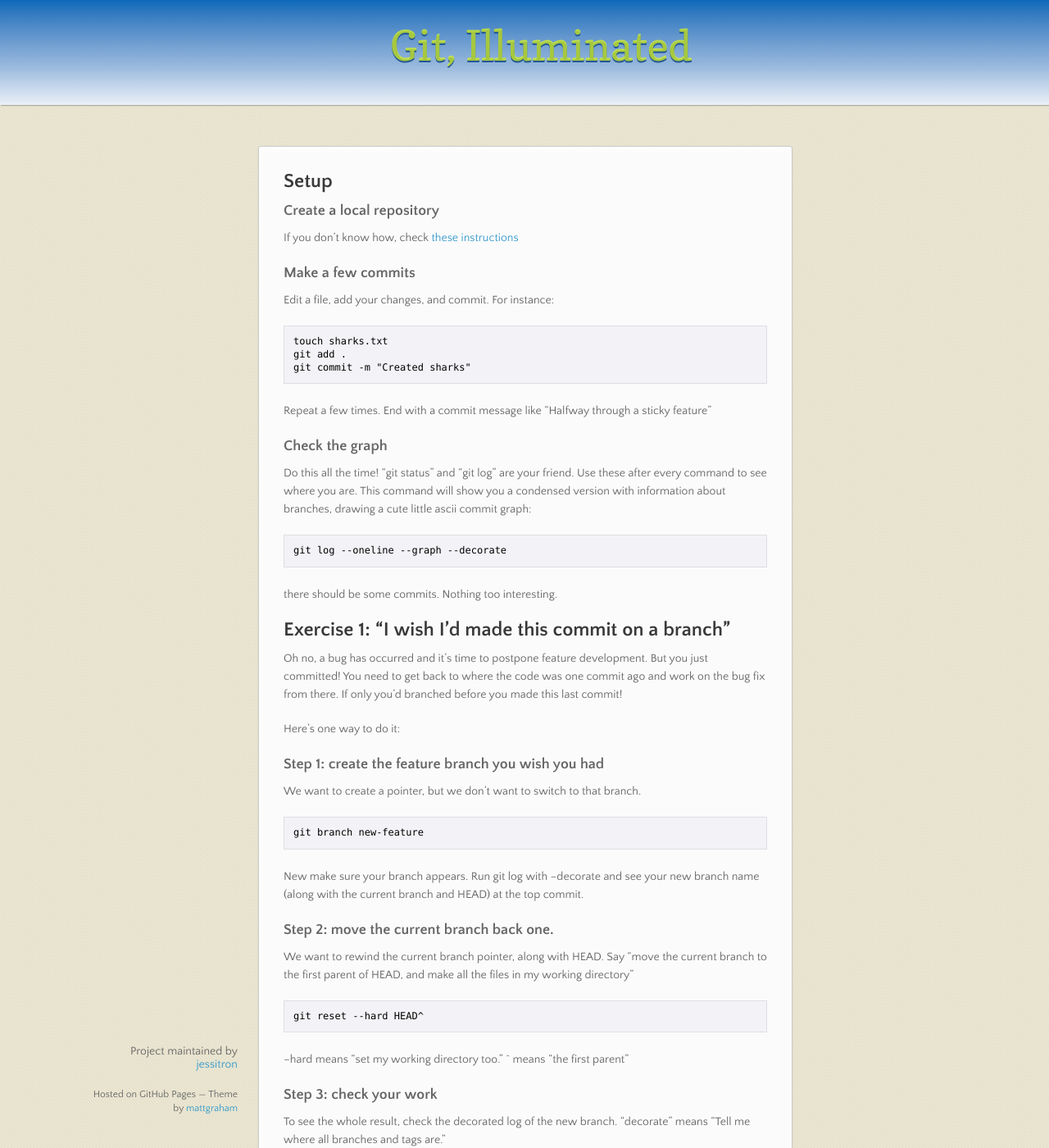
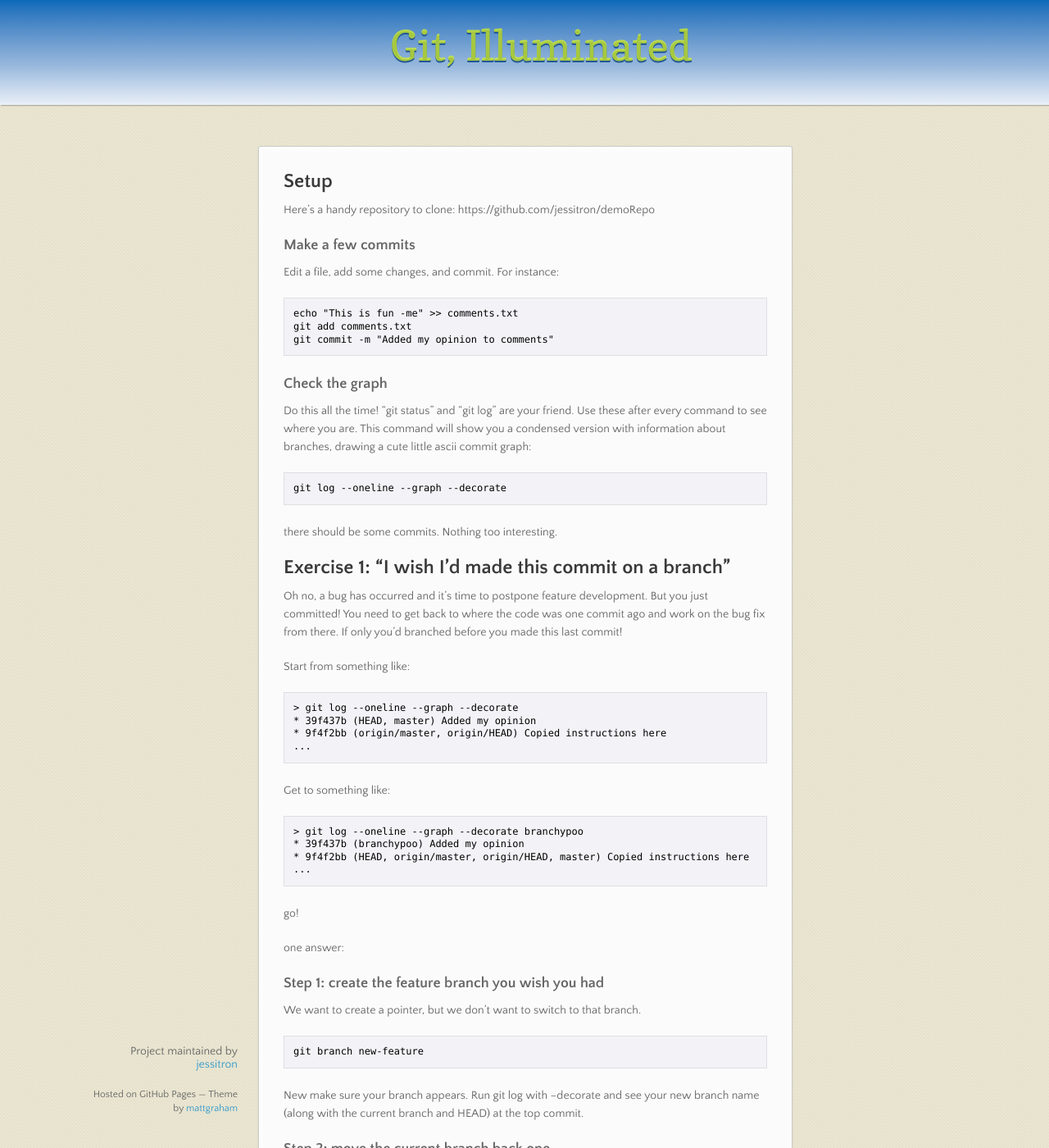
Before and after one commit to jessitron/git-happens, a Jekyll site: the page built from exercises/moveToBranch.md, in a window 1280 px wide and 1400 px high. Shown: the whole window at 82% size. Built offline with Jekyll 4.4.1, drawn with Linux system fonts in a browser that asks for light colours; nearby versions of some CDN libraries.

Commit message:
Update first exercise

```diff
--- a/exercises/moveToBranch.md
+++ b/exercises/moveToBranch.md
@@ -3,17 +3,15 @@
 ---
 
 ## Setup
-### Create a local repository
-If you don't know how, check [these instructions](../init.html)
+
+Here's a handy repository to clone: https://github.com/jessitron/demoRepo
 
 ### Make a few commits
-Edit a file, add your changes, and commit. For instance:
+Edit a file, add some changes, and commit. For instance:
 
-    touch sharks.txt
-    git add .
-    git commit -m "Created sharks"
-
-Repeat a few times. End with a commit message like "Halfway through a sticky feature"
+    echo "This is fun -me" >> comments.txt
+    git add comments.txt
+    git commit -m "Added my opinion to comments"
 
 ### Check the graph
 Do this all the time! "git status" and "git log" are your friend. Use these
@@ -25,6 +23,7 @@
 
 there should be some commits. Nothing too interesting.
 
+
 ## Exercise 1: "I wish I'd made this commit on a branch"
 
 Oh no, a bug has occurred and it's time to postpone feature development.
@@ -33,7 +32,24 @@
 bug fix from there. If only you'd branched before you made this last
 commit!
 
-Here's one way to do it:
+Start from something like:
+
+    > git log --oneline --graph --decorate
+    * 39f437b (HEAD, master) Added my opinion
+    * 9f4f2bb (origin/master, origin/HEAD) Copied instructions here
+    ...
+
+Get to something like:
+
+    > git log --oneline --graph --decorate branchypoo
+    * 39f437b (branchypoo) Added my opinion
+    * 9f4f2bb (HEAD, origin/master, origin/HEAD, master) Copied instructions here
+    ...
+
+
+go!
+
+one answer:
 
 ### Step 1: create the feature branch you wish you had
 We want to create a pointer, but we don't want to switch to that branch.
```
